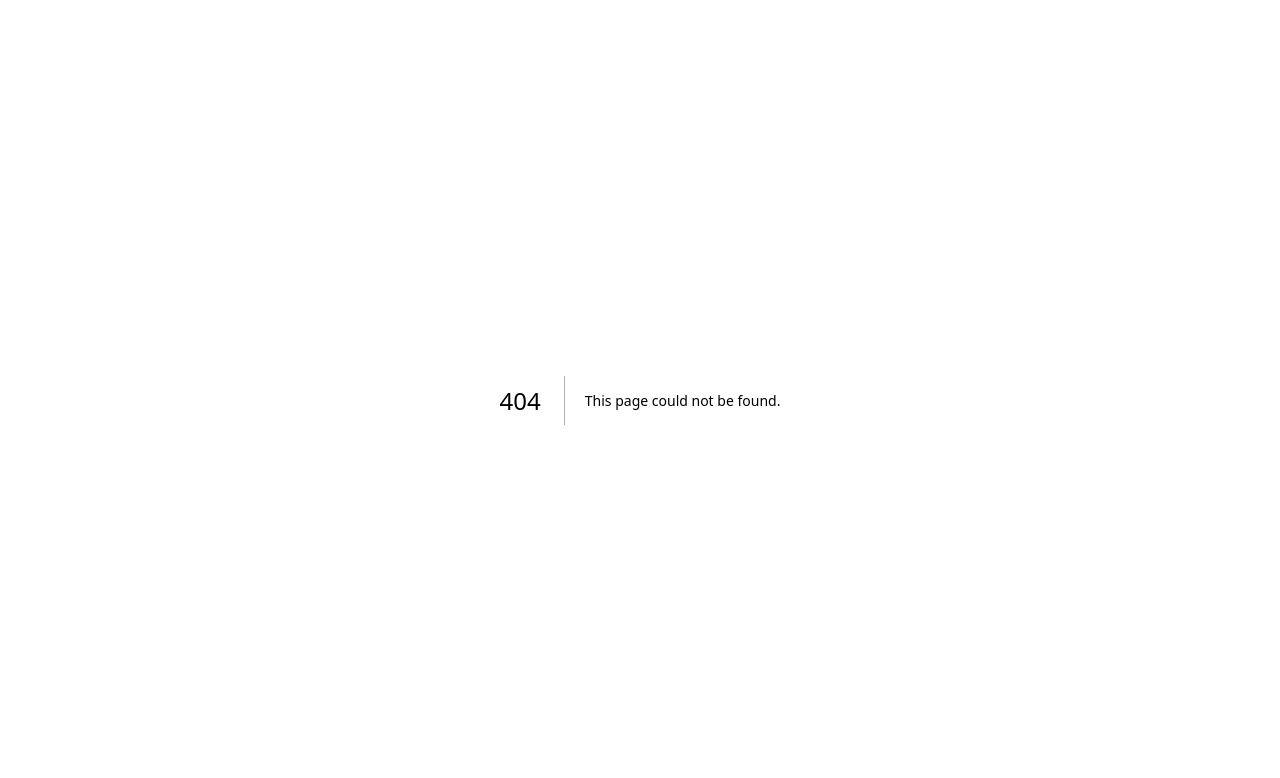
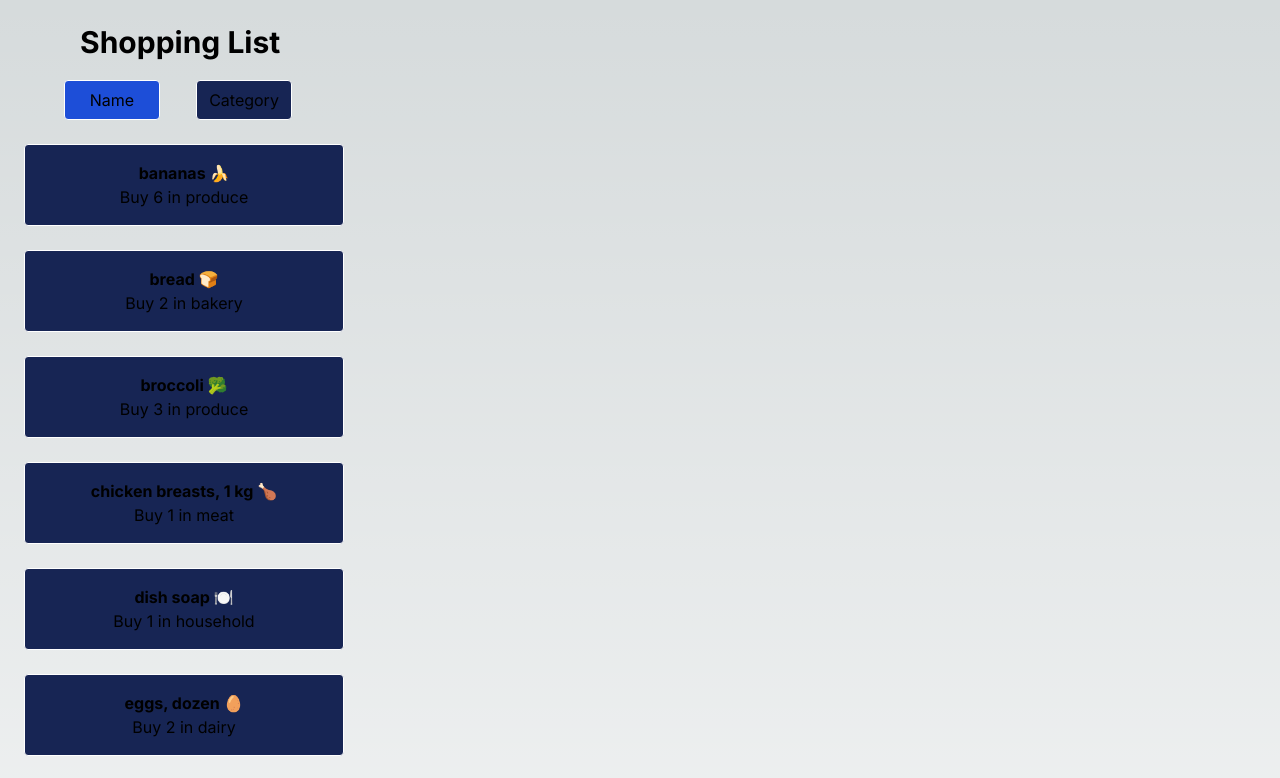
Before and after one commit to renmaynard/cprg306-assignments, a Next.js app: page /week5 in a window 1280 px wide. Before the commit this address had no page. Shown: the top 778 px of the page. Built offline with nearby package versions, Linux system fonts and the light colour scheme.

Commit message:
Add files via upload
week 5 upload

```diff
--- a/app/page.js
+++ b/app/page.js
@@ -3,7 +3,7 @@ import Link from 'next/link';
 
 export default function Home() {
   const assignments = [2,3,4,5,6,7,8,9,10,11,12,13,14,15]
-  const lastAssignment = 4;
+  const lastAssignment = 5;
 
   return (
     <div>
--- /dev/null
+++ b/app/week5/item-list.js
@@ -0,0 +1,28 @@
+'use client';
+
+import {useState} from "react";
+import Item from "./item";
+import itemsData from "./items.json";
+
+export default function ItemList (){
+  const [sortBy, setSortBy] = useState("name");
+
+  if(sortBy == "name"){
+    itemsData.sort((a,b) => a.name.localeCompare(b.name));
+  }
+  if(sortBy == "category"){
+    itemsData.sort((a,b) => a.category.localeCompare(b.category));
+  }
+
+  return(
+  <>
+  <button value="name" onClick={(event) => {setSortBy(event.target.value)}} className={`rounded text-center border border-white w-24 h-10 ml-16 mt-5 ${sortBy == 'name' ? 'bg-blue-700' : 'bg-blue-950 hover:bg-blue-700'}`}>Name</button>
+  <button value="category" onClick={(event) => {setSortBy(event.target.value)}} className={`rounded text-center border border-white w-24 h-10 ml-9 mt-5 ${sortBy == 'category' ? 'bg-blue-700' : 'bg-blue-950 hover:bg-blue-700'}`}>Category</button>
+  <ul>
+    {itemsData.map((item) => (
+      <Item event={item} key={item.id} name={item.name} quantity={item.quantity} category={item.category}/>
+    ))}
+  </ul>
+  </>
+  );
+}
--- /dev/null
+++ b/app/week5/item.js
@@ -0,0 +1,8 @@
+export default function Item({name,quantity,category}){
+    return(
+        <div className="rounded text-center border border-white bg-blue-950 w-full max-w-xs m-6 p-4">
+        <h3 className="font-xl font-bold">{name}</h3>
+        <p>Buy {quantity} in {category}</p>
+        </div>
+    );
+}
--- /dev/null
+++ b/app/week5/items.json
@@ -0,0 +1,74 @@
+[
+    {
+      "id": "1h2GJKH12gkHG31h1H",
+      "name": "milk, 4 L 🥛",
+      "quantity": 1,
+      "category": "dairy"
+    },
+    {
+      "id": "2KJH3k2j3H1k2J3K1H",
+      "name": "bread 🍞",
+      "quantity": 2,
+      "category": "bakery"
+    },
+    {
+      "id": "3h2KJH3k2j3H1k2J3",
+      "name": "eggs, dozen 🥚",
+      "quantity": 2,
+      "category": "dairy"
+    },
+    {
+      "id": "4k2J3K1H2GJKH12gk",
+      "name": "bananas 🍌",
+      "quantity": 6,
+      "category": "produce"
+    },
+    {
+      "id": "5H1h1H2KJH3k2j3H",
+      "name": "broccoli 🥦",
+      "quantity": 3,
+      "category": "produce"
+    },
+    {
+      "id": "6H1k2J3K1H2GJKH1",
+      "name": "chicken breasts, 1 kg 🍗",
+      "quantity": 1,
+      "category": "meat"
+    },
+    {
+      "id": "7gkHG31h1H2KJH3k",
+      "name": "pasta sauce 🍝",
+      "quantity": 3,
+      "category": "canned goods"
+    },
+    {
+      "id": "8j3H1k2J3K1H2GJK",
+      "name": "spaghetti, 454 g 🍝",
+      "quantity": 2,
+      "category": "dry goods"
+    },
+    {
+      "id": "9H12gkHG31h1H2KJ",
+      "name": "toilet paper, 12 pack 🧻",
+      "quantity": 1,
+      "category": "household"
+    },
+    {
+      "id": "10H3k2j3H1k2J3K1",
+      "name": "paper towels, 6 pack",
+      "quantity": 1,
+      "category": "household"
+    },
+    {
+      "id": "11k2J3K1H2GJKH12",
+      "name": "dish soap 🍽️",
+      "quantity": 1,
+      "category": "household"
+    },
+    {
+      "id": "12GJKH12gkHG31h1",
+      "name": "hand soap 🧼",
+      "quantity": 4,
+      "category": "household"
+    }
+]
--- /dev/null
+++ b/app/week5/page.js
@@ -0,0 +1,10 @@
+import ItemList from "./item-list";
+
+export default function Page(){
+    return(
+    <main className="content-center">
+    <h1 className="text-3xl font-bold ml-20 mt-6 ">Shopping List</h1>
+    <ItemList />
+    </main>
+    );
+}
```
